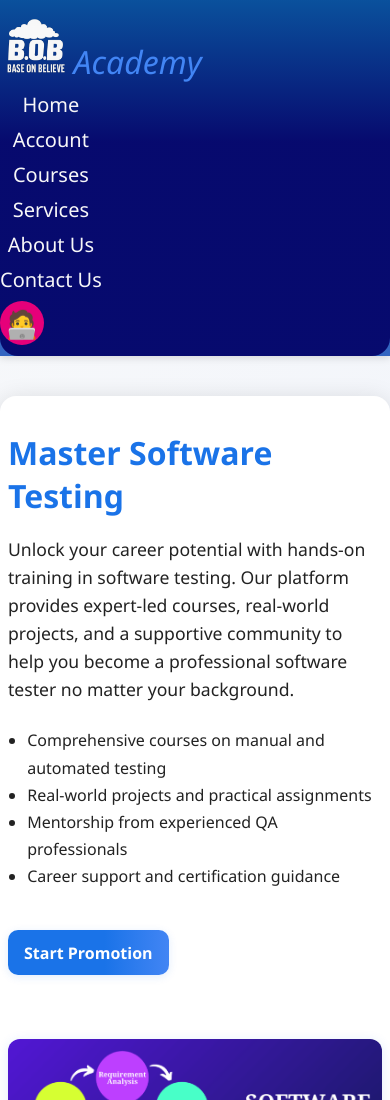
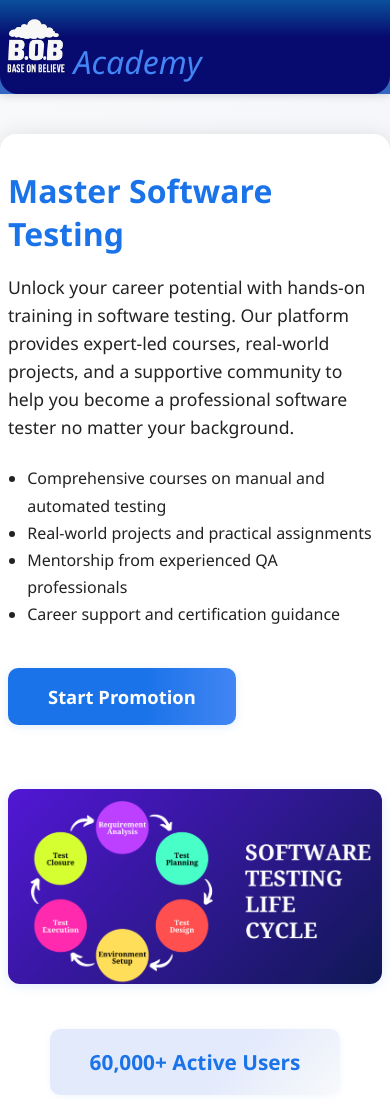
Before and after one commit to INVESTORB1/Quality-Assurance-Testing, a plain HTML site: page engainsmedia-homepage.html in a window 390 px wide. Shown: the top 1100 px of the page. Drawn offline with Linux system fonts and the light colour scheme.

Commit message:
Revert "Improve mobile responsiveness for homepage layout"
This reverts commit c46b5911117365999f362329311d15bd6c8c1516.

```diff
--- a/engainsmedia-homepage.css
+++ b/engainsmedia-homepage.css
@@ -293,40 +293,4 @@ footer {
 @media (max-width: 600px) {
     .login-card { padding: 1.2rem 0.5rem; min-width: 90vw; }
     main { padding: 0.5rem; }
-        header {
-            padding: 0.7rem 0.2rem;
-            min-height: 48px;
-        }
-        header > div {
-            flex-direction: column !important;
-            gap: 0.5rem !important;
-            align-items: flex-start !important;
-        }
-        nav {
-            flex-direction: column !important;
-            gap: 0.5rem !important;
-            margin-left: 0 !important;
-            align-items: center !important;
-        }
-        .feature-slideshow {
-            width: 100vw;
-            min-width: 0;
-            height: auto;
-        }
-        .feature-slideshow-container {
-            margin: 0.5rem 0;
-        }
-        .stat, .feature, .step {
-            min-width: 90vw;
-            width: 98vw;
-            padding: 1rem 0.5rem;
-        }
-        .cta {
-            padding: 0.7rem 1rem;
-            font-size: 1rem;
-        }
-        img {
-            max-width: 90vw;
-            height: auto;
-        }
 }
```
